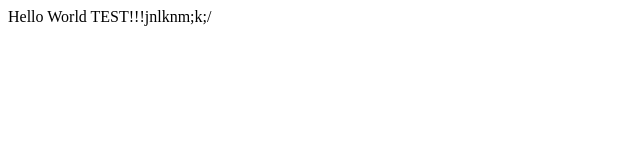
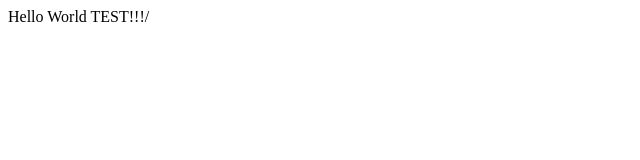
Before and after one commit to lemantik/branching_test, a plain HTML site: page index.html in a window 1280 px wide. Shown: the full height of the page, 0-640 px from the left. Drawn offline with Linux system fonts and the light colour scheme.

Commit message:
Update index.html

```diff
--- a/index.html
+++ b/index.html
@@ -3,6 +3,6 @@
 	<title>Hello World!</title>
 	</head>
 	<body>
-		<p>Hello World TEST!!!jnlknm;k;/</p>
+		<p>Hello World TEST!!!/</p>
 	</body>
 </html>
```
